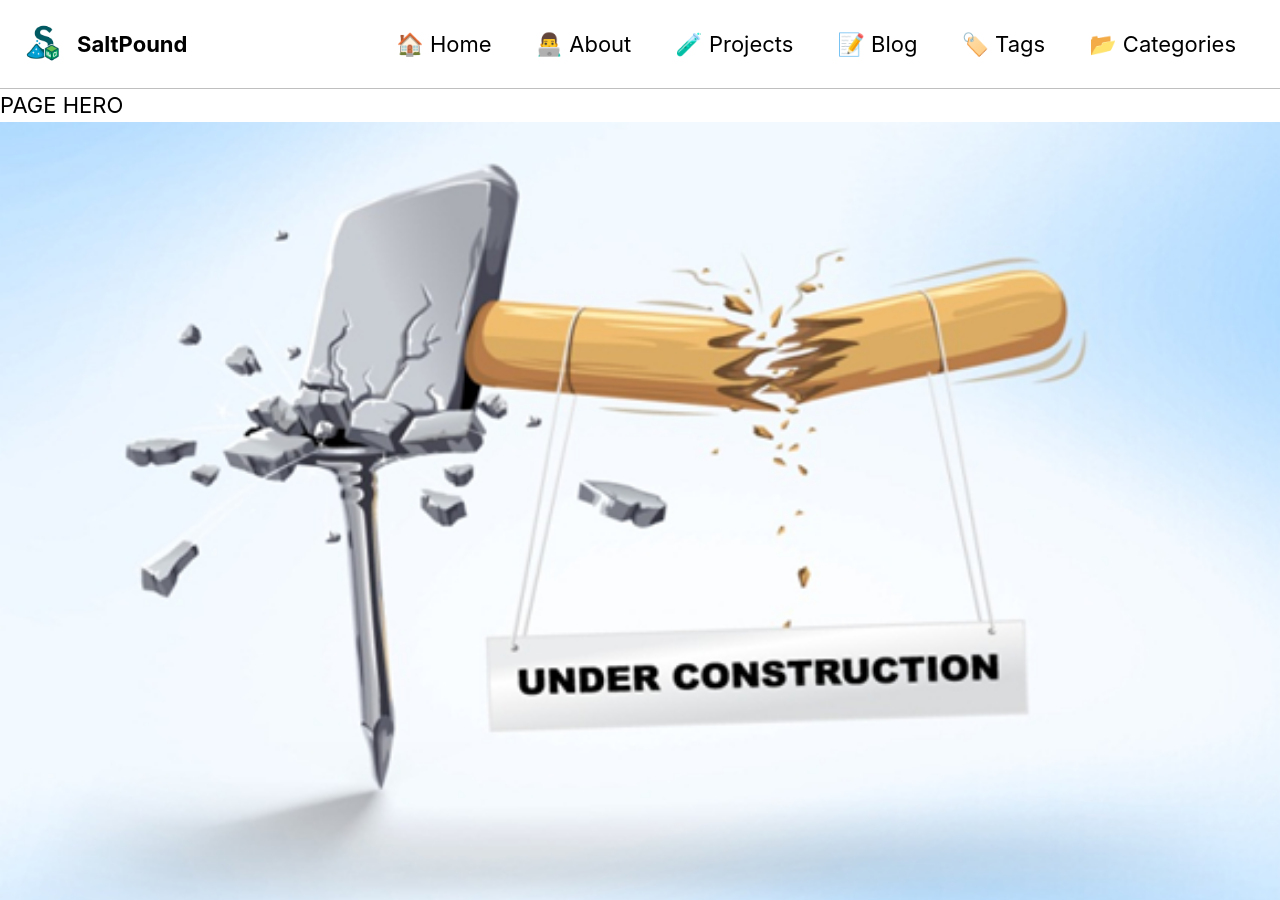
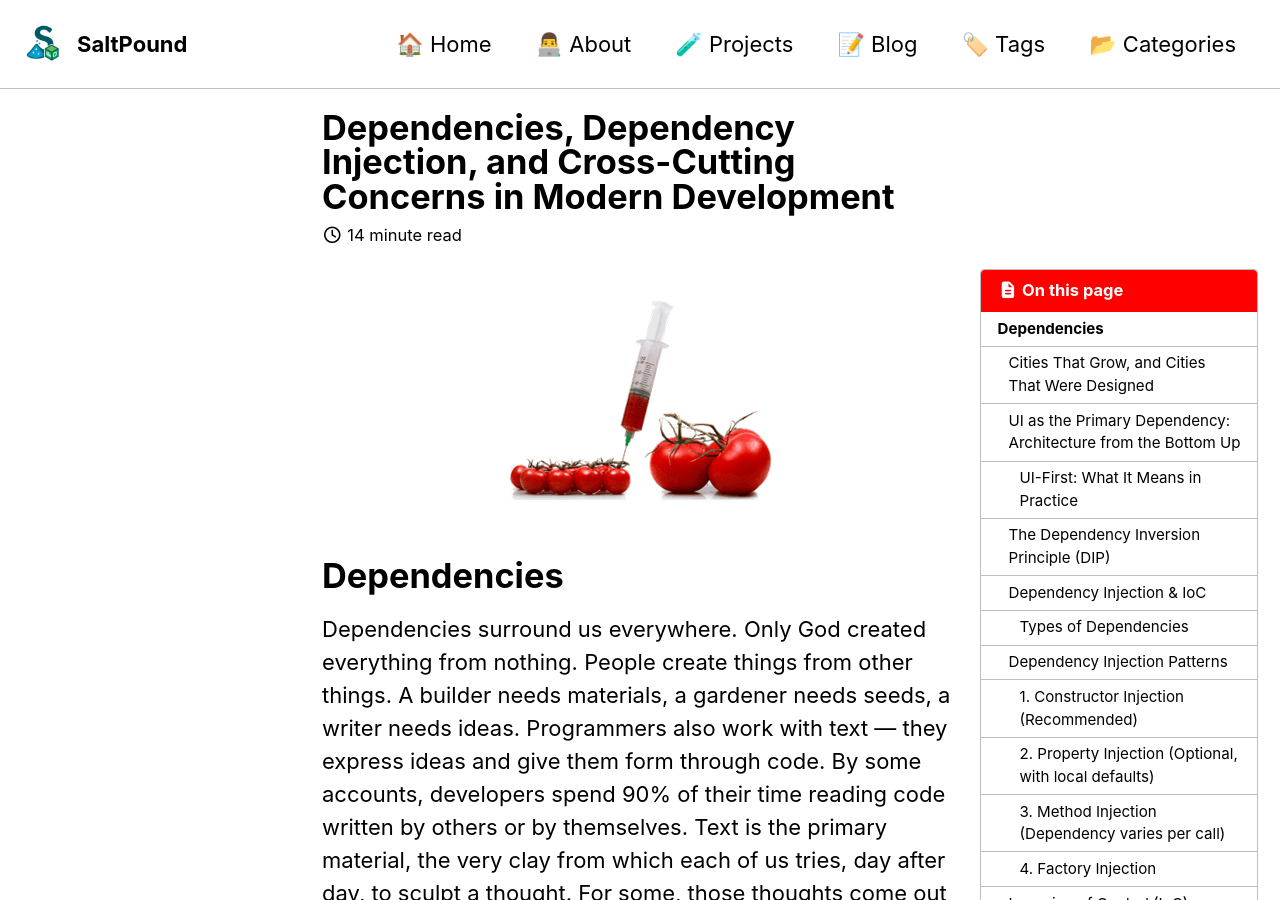
Before and after one commit to SaltPound/SaltPound.github.io, a Jekyll site: the page built from _posts/2026-04-07-di-aop-part-1.md, in a window 1280 px wide and 900 px high. Built offline with Jekyll 4.4.1, drawn with Linux system fonts in a browser that asks for light colours; cached includes are drawn as plain includes.

Commit message:
cleanup & updates

```diff
--- a/_includes/page__hero.html
+++ b/_includes/page__hero.html
@@ -1,4 +1,3 @@
-PAGE HERO
 {% assign locale = include.locale | default: site.locale %}
 {% capture overlay_img_path %}{{ page.header.overlay_image | relative_url }}{% endcapture %}
 
--- a/_posts/2026-04-07-di-aop-part-1.md
+++ b/_posts/2026-04-07-di-aop-part-1.md
@@ -14,11 +14,9 @@ tags:
   - cloud
   - ui-first
 author: Saltpound
-header:
-  image: /assets/images/di-aop-banner.png
-  og_image: /assets/images/di-aop-banner.png
 toc: true
 toc_sticky: true
+classes: justified
 
 ---
 
```
